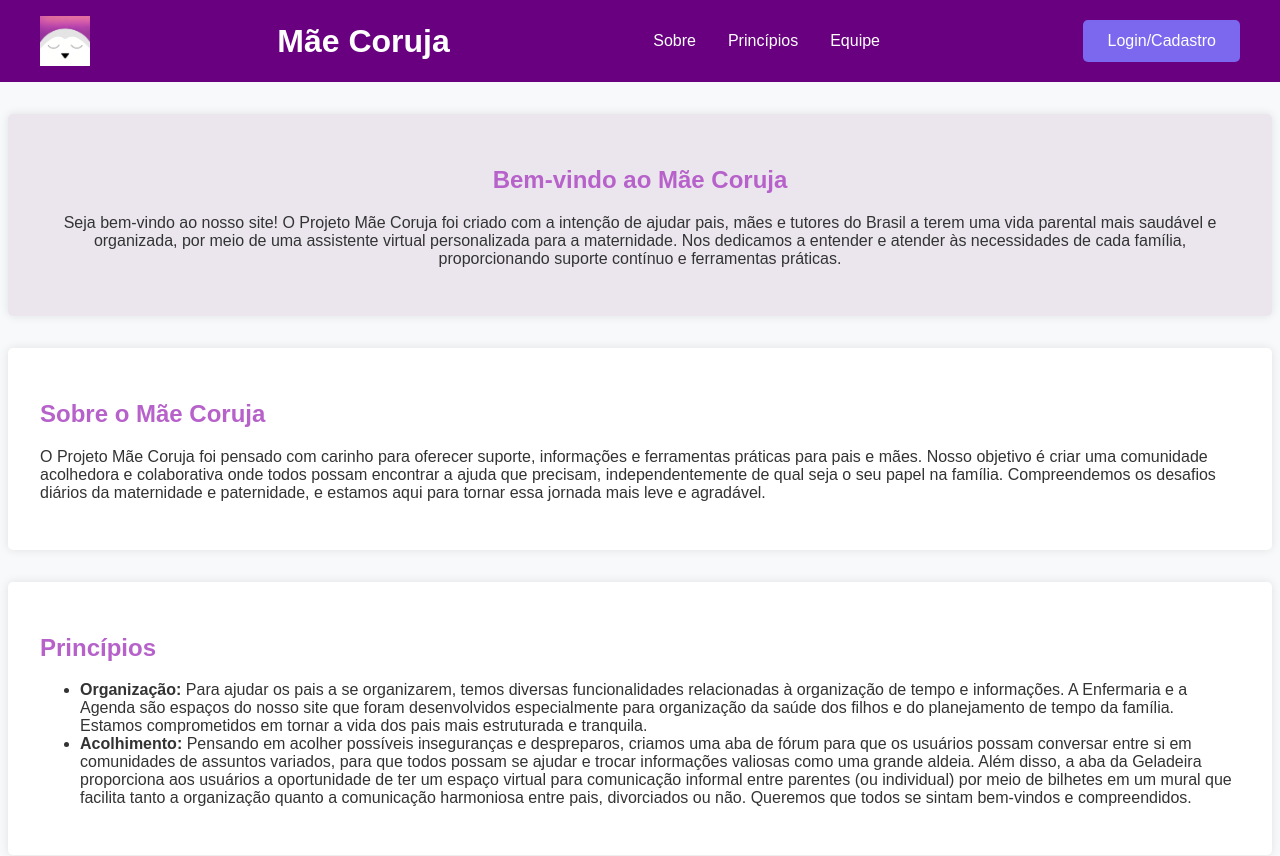
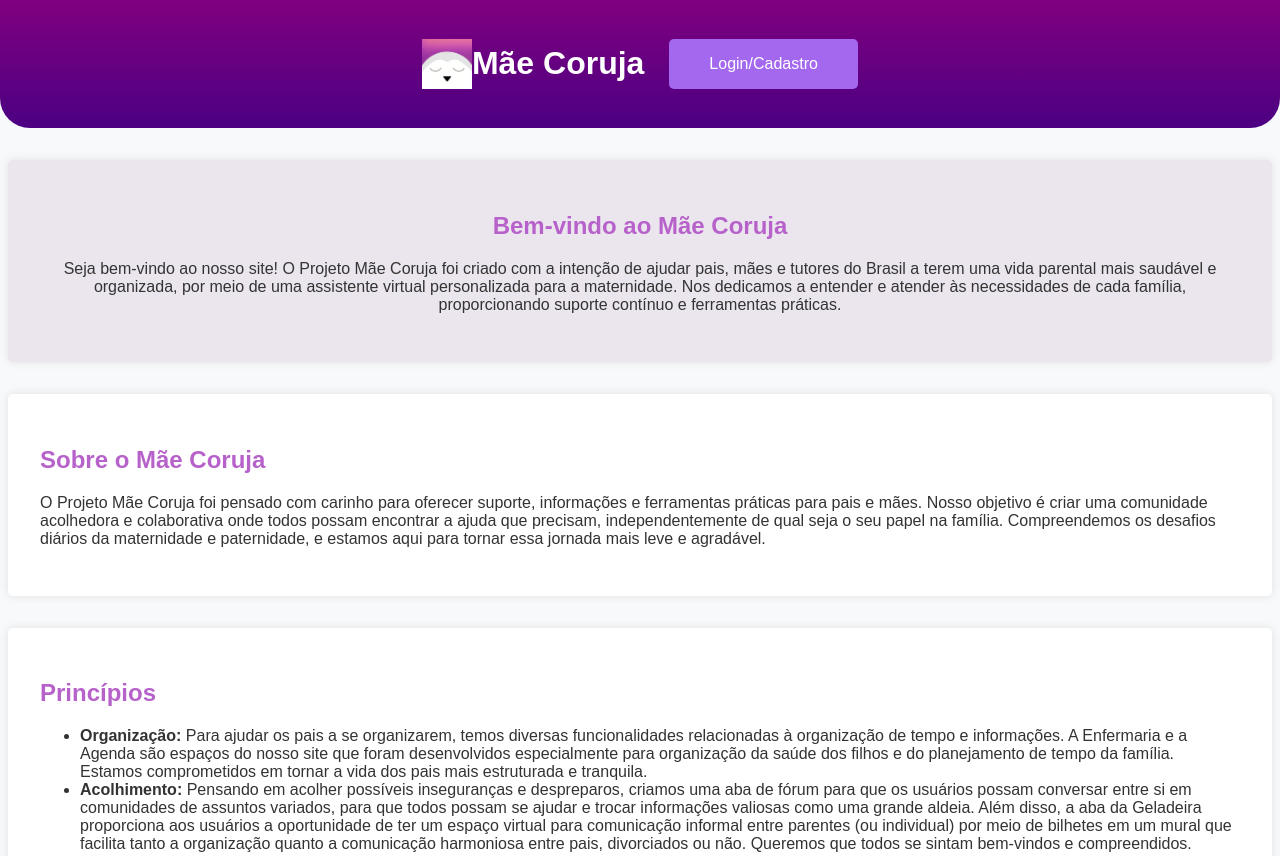
Before and after one commit to ICEI-PUC-Minas-PPLES-TI/plf-es-2024-1-ti1-0385100-falta-de-educacao-parental, a plain HTML site: page codigo/homepage/index.html in a window 1280 px wide. Shown: the top 856 px of the page. Drawn offline with Linux system fonts and the light colour scheme.

Commit message:
homepage quase pronta

```diff
--- a/codigo/homepage/index.html
+++ b/codigo/homepage/index.html
@@ -11,15 +11,8 @@
         <div class="header-content">
             <img src="/codigo/homepage/img/logo2.png" alt="Logo Mãe Coruja" class="logo">
             <h1>Mãe Coruja</h1>
-            <nav>
-                <ul>
-                    <li><a href="#sobre">Sobre</a></li>
-                    <li><a href="#principios">Princípios</a></li>
-                    <li><a href="#equipe">Equipe</a></li>
 
-                </ul>
-            </nav>
-            <button class="login-button" onclick="window.location.href='login.html'">Login/Cadastro</button>
+            <button class="login-button" onclick="window.location.href='C:\Users\jardi\plf-es-2024-1-ti1-0385100-falta-de-educacao-parental\codigo\login\login.html'">Login/Cadastro</button>
         </div>
     </header>
 
--- a/codigo/homepage/styles.css
+++ b/codigo/homepage/styles.css
@@ -7,11 +7,14 @@ body {
 }
 
 header {
-    background-color: #690080;
+    padding: 1.5em;
+    display: flex;
+    align-items: center;
+    gap: 2em;
+    background-image: linear-gradient(to bottom, #800080, #4b0082);
+    border-radius: 0px 0px 30px 30px;
+    margin-bottom: 2em;
     color: white;
-    padding: 1em;
-    text-align: center;
-    position: relative;
 }
 
 .header-content {
@@ -24,36 +27,24 @@ header {
 
 .logo {
     height: 50px;
+    margin-left:50 px;
 }
 
 header h1 {
-    margin: 0;
+    margin: 10;
 }
 
-nav ul {
-    list-style: none;
-    padding: 0;
-    margin: 0;
-    display: flex;
-}
 
-nav ul li {
-    margin: 0 1em;
-}
-
-nav ul li a {
-    color: white;
-    text-decoration: none;
-}
 
 .login-button {
-    background-color: #7b68ee;
+    background-color: #a468ee;
     color: white;
     border: none;
-    padding: 0.75em 1.5em;
+    padding: 1em 2.5em;
     border-radius: 5px;
     cursor: pointer;
     font-size: 1em;
+    margin-left: 25px;
 }
 
 .login-button:hover {
```
